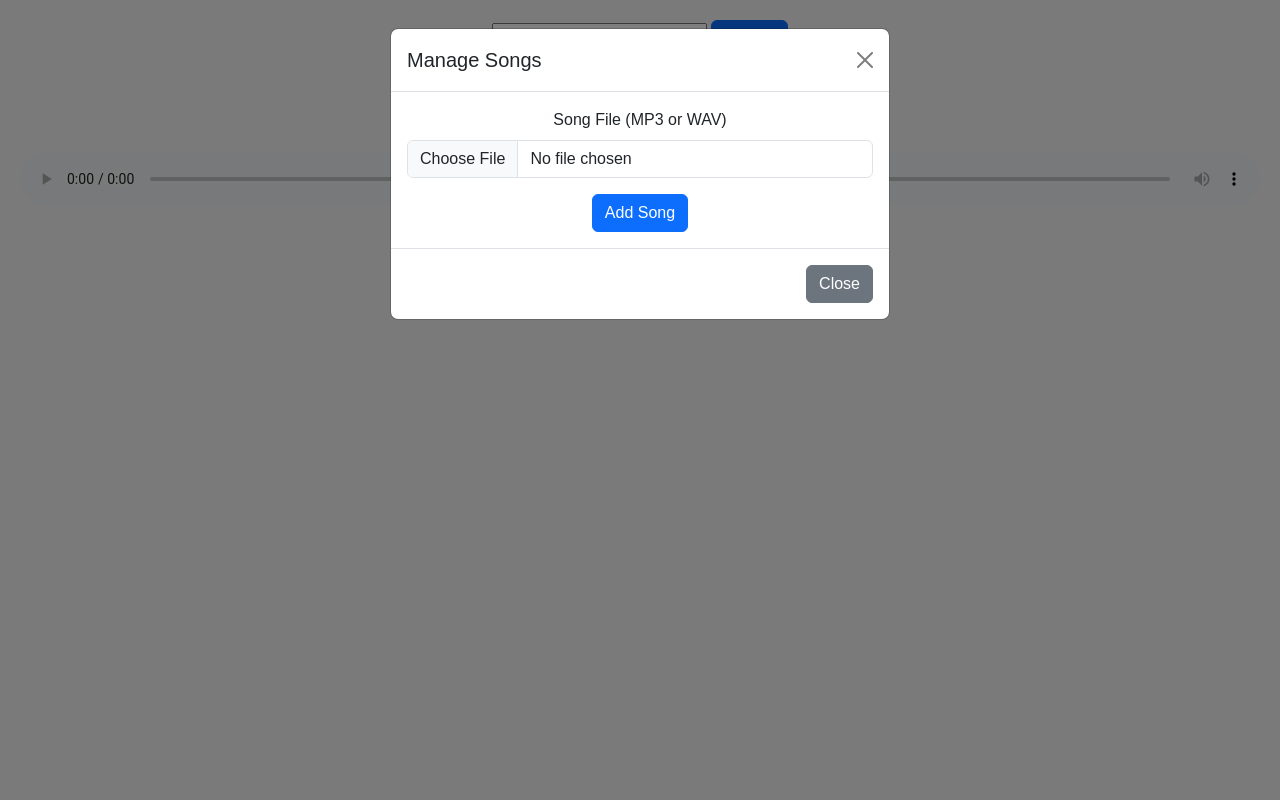
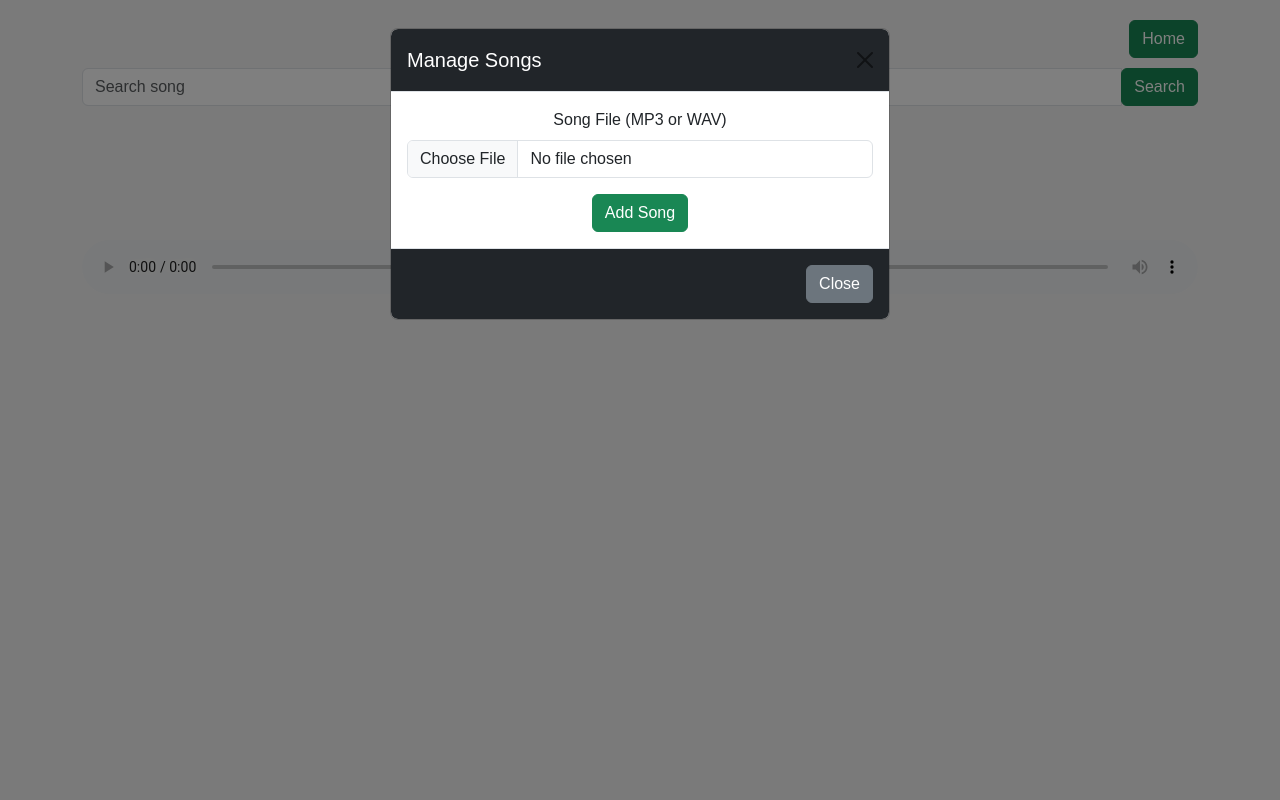
Before and after one commit to Mr-LuaM/simple-music-player, a CodeIgniter 4 app: the page made by app/Views/main.php in a window 1280 px wide, after a click on "Manage Songs". Run offline with PHP 8.4 and a stand-in for CodeIgniter, Linux system fonts and the light colour scheme; the template is opened without the code that fills it, so the values that code supplies are empty; some libraries are stand-ins or nearby versions.

Commit message:
V3
FINAL

```diff
--- a/app/Config/Routes.php
+++ b/app/Config/Routes.php
@@ -14,3 +14,4 @@ $routes->get('/delete_playlist/(:any)', 'MusicController::delete_playlist/$1');
 $routes->post('/addtoplaylist', 'MusicController::addToPlaylist');
 $routes->get('/playlist/(:any)', 'MusicController::viewPlaylist/$1');
 $routes->get('/search', 'MusicController::search');
+$routes->get('/removeFromPlaylist/(:segment)', 'MusicController::removeFromPlaylist/$1');
--- a/app/Views/include/add2playlist.php
+++ b/app/Views/include/add2playlist.php
@@ -1,36 +1,34 @@
-<div class="modal" id="myModal">
+<div class="modal fade" id="myModal" tabindex="-1" aria-labelledby="exampleModalLabel" aria-hidden="true">
     <div class="modal-dialog">
         <div class="modal-content">
-
             <!-- Modal Header -->
-            <div class="modal-header">
-                <h4 class="modal-title">Select from playlist</h4>
-                <button type="button" class="btn-close" data-bs-dismiss="modal"></button>
+            <div class="modal-header bg-dark text-white">
+                <h5 class="modal-title" id="exampleModalLabel">Select from playlist</h5>
+                <button type="button" class="btn-close text-white" data-bs-dismiss="modal" aria-label="Close"></button>
             </div>
 
-            <!-- Modal body -->
+            <!-- Modal Body -->
             <div class="modal-body">
                 <form action="/addtoplaylist" method="post">
-                    <!-- <p id="modalData"></p> -->
                     <input type="hidden" id="musicID" name="musicID" value="">
-
-                    <select name="playlist" class="form-control" id="playlistSelect">
-                        <?php foreach ($playlists as $playlist): ?>
-                            <option value="<?= $playlist['playlist_id'] ?>">
-                                <?= $playlist['name'] ?>
-                            </option>
-                        <?php endforeach ?>
-                    </select>
-
-                    <button type="submit">Submit</button>
+                    <div class="mb-3">
+                        <label for="playlistSelect" class="form-label">Select Playlist</label>
+                        <select name="playlist" class="form-select">
+                            <?php foreach ($playlists as $playlist): ?>
+                                <option value="<?= $playlist['playlist_id'] ?>">
+                                    <?= $playlist['name'] ?>
+                                </option>
+                            <?php endforeach ?>
+                        </select>
+                    </div>
+                    <button type="submit" class="btn btn-success">Submit</button>
                 </form>
             </div>
 
-            <!-- Modal footer -->
-            <div class="modal-footer">
-                <button type="button" class="btn btn-danger" data-bs-dismiss="modal">Close</button>
+            <!-- Modal Footer -->
+            <div class="modal-footer bg-dark">
+                <button type="button" class="btn btn-secondary" data-bs-dismiss="modal">Close</button>
             </div>
-
         </div>
     </div>
 </div>
--- a/app/Views/include/add_songs.php
+++ b/app/Views/include/add_songs.php
@@ -1,14 +1,12 @@
-<!-- The Modal -->
 <div class="modal fade" id="manageSongsModal" tabindex="-1" aria-labelledby="manageSongsModalLabel" aria-hidden="true">
     <div class="modal-dialog">
         <div class="modal-content">
-            <div class="modal-header">
+            <div class="modal-header bg-dark text-white">
                 <h5 class="modal-title" id="manageSongsModalLabel">Manage Songs</h5>
-                <button type="button" class="btn-close" data-bs-dismiss="modal" aria-label="Close"></button>
+                <button type="button" class="btn-close text-white" data-bs-dismiss="modal" aria-label="Close"></button>
             </div>
             <div class="modal-body">
-                <!-- Add your modal content here, e.g., a form to manage songs -->
-                <!-- Example form -->
+
                 <!-- Inside the Manage Songs Modal -->
                 <form action="/upload" method="post" enctype="multipart/form-data">
 
@@ -30,15 +28,14 @@
                         <input type="file" class="form-control" name="song" required>
                     </div>
 
-                    <!-- Add more input fields for duration, album, genre, etc. as needed -->
 
-                    <button type="submit" class="btn btn-primary">Add Song</button>
+
+                    <button type="submit" class="btn btn-success">Add Song</button>
                 </form>
+            </div>
+            <div class="modal-footer bg-dark">
+                <button type="button" class="btn btn-secondary" data-bs-dismiss="modal">Close</button>
 
-            </div>
-            <div class="modal-footer">
-                <button type="button" class="btn btn-secondary" data-bs-dismiss="modal">Close</button>
-                <!-- Add additional buttons or actions here if needed -->
             </div>
         </div>
     </div>
--- a/app/Views/include/playlist_modal.php
+++ b/app/Views/include/playlist_modal.php
@@ -1,49 +1,42 @@
-<!-Playlist modal->
+<!-- Playlist Modal -->
 <div class="modal fade" id="exampleModal" tabindex="-1" aria-labelledby="exampleModalLabel" aria-hidden="true">
-        <div class="modal-dialog">
+    <div class="modal-dialog modal-dialog-centered">
         <div class="modal-content">
-                <div class="modal-header">
-                    <h5 class="modal-title" id="exampleModalLabel">Modal title</h5>
-                    <button type="button" class="btn-close" data-bs-dismiss="modal" aria-label="Close"></button>
+            <div class="modal-header bg-dark text-white">
+                <h5 class="modal-title" id="exampleModalLabel">My Playlists</h5>
+                <button type="button" class="btn-close text-white" data-bs-dismiss="modal" aria-label="Close"></button>
             </div>
             <div class="modal-body">
-                    <br>
                 <div class="row">
-                        <div class="col-md-6 mb-3">
+                    <div class="col-md-12">
                         <?php foreach ($playlists as $playlist): ?>
-
-                                <div class="playlist-item">
-                                    <a href="/playlist/<?= $playlist['playlist_id'] ?>" class="playlist-link">
+                            <div class="playlist-item d-flex justify-content-between align-items-center mb-3">
+                                <a href="/playlist/<?= $playlist['playlist_id'] ?>?playlistID=<?= $playlist['playlist_id'] ?>"
+                                    class="playlist-link">
                                     <?= $playlist['name'] ?>
                                 </a>
 
-
-                                    <!-- <a href="/edit_playlist/<?= $playlist['playlist_id'] ?>" class="btn btn-primary btn-sm">Edit</a> -->
-                                    <a href="/delete_playlist/<?= $playlist['playlist_id'] ?>"
-                                        class="btn btn-danger btn-sm">Delete</a>
-
+                                <a href="/delete_playlist/<?= $playlist['playlist_id'] ?>" class="btn btn-danger btn-sm">
+                                    Delete
+                                </a>
                             </div>
                         <?php endforeach ?>
-
                     </div>
                 </div>
-
-
-
             </div>
             <div class="modal-footer">
-
-
                 <!-- Create Playlist Form -->
                 <form action="/create_playlist" method="post">
                     <div class="input-group">
-                            <input type="text" name="playlist_name" class="form-control"
-                                placeholder="Enter playlist name" value="<?= $playlist_records['name'] ?>" required>
-                            <button type="submit" class="btn btn-primary">Create</button>
+                        <input type="text" name="playlist_name" class="form-control" placeholder="Enter playlist name"
+                            value="<?= $playlist_records['name'] ?>" required>
+                        <button type="submit" class="btn btn-success">Create</button>
                     </div>
                 </form>
             </div>
-
+            <div class="modal-footer bg-dark">
+                <button type="button" class="btn btn-secondary" data-bs-dismiss="modal">Close</button>
             </div>
         </div>
     </div>
+</div>
--- a/app/Views/include/top.php
+++ b/app/Views/include/top.php
@@ -1,6 +1,3 @@
-<!DOCTYPE html>
-<html lang="en">
-
 <head>
     <meta charset="UTF-8">
     <meta name="viewport" content="width=device-width, initial-scale=1.0">
--- a/app/Views/main.php
+++ b/app/Views/main.php
@@ -11,50 +11,86 @@
 
 
 
-  <!-- In your view where the search form is displayed -->
-  <form action="/search" method="get">
-    <input type="search" name="search" placeholder="Search song">
+  <div class="container">
+    <a href="/main" class="btn btn-success float-end ">
+      <i class="fas fa-home"></i> Home
+    </a>
+    <br>
+    <!-- Search Form -->
+    <form class="mt-4 mb-3" action="/search" method="get">
+      <div class="input-group">
+        <input type="search" name="search" class="form-control" placeholder="Search song">
         <input type="hidden" name="context" value="<?= $context ?>">
-
         <?php if ($context === 'playlist'): ?>
-      <!-- Include the playlistID parameter when in a playlist context -->
-      <input type="hidden" name="playlistID" value="<?= $playlist['playlist_id'] ?>">
+          <input type="hidden" id="playlistIDInput" name="playlistID" value="">
         <?php endif ?>
-
-    <button type="submit" class="btn btn-primary">Search</button>
+        <div class="input-group-append">
+          <button type="submit" class="btn btn-success">Search</button> <!-- Applied a green color -->
+        </div>
+      </div>
     </form>
 
-  <h1>Music Player</h1>
-  <button type="button" class="btn btn-primary" data-bs-toggle="modal" data-bs-target="#exampleModal">
-    My Playlist
-  </button>
+    <!-- Music Player Header -->
+    <h1 class="mt-4">Music Player</h1>
 
-  <button type="button" class="btn btn-primary" data-bs-toggle="modal" data-bs-target="#manageSongsModal">
-    Manage Songs
-  </button>
+    <!-- Action Buttons -->
+    <div class="mb-3">
+      <button type="button" class="btn btn-success" data-bs-toggle="modal" data-bs-target="#exampleModal">My
+        Playlist</button> <!-- Applied a green color -->
+      <button type="button" class="btn btn-success" data-bs-toggle="modal" data-bs-target="#manageSongsModal">Manage
+        Songs</button> <!-- Applied a green color -->
+    </div>
 
+    <!-- Audio Player -->
+    <div class="audio-controls mb-3">
       <audio id="audio" controls autoplay></audio>
-  <ul id="playlist">
+    </div>
+
+    <!-- Music Playlist -->
+    <ul class="list-group" id="playlist">
       <?php foreach ($music as $musicItem): ?>
-      <li data-src="<?= base_url('/uploads/songs/' . $musicItem['file_path']) ?>">
+        <li class="list-group-item d-flex justify-content-between align-items-center"
+          data-src="<?= base_url('/uploads/songs/' . $musicItem['file_path']) ?>">
           <?= $musicItem['title'] ?>
-      </li>
-      <button type="button" class="btn btn-primary" data-bs-toggle="modal" data-bs-target="#myModal"
+          <?php if ($context === 'playlist'): ?>
+            <div class="btn-group">
+              <button type="button" class="btn btn-success" data-bs-toggle="modal" data-bs-target="#myModal"
                 onclick="setMusicID('<?= $musicItem['music_id'] ?>')">
                 <i class="fas fa-plus"></i>+
               </button>
+              <a href="<?= site_url('/removeFromPlaylist/' . $musicItem['id']) ?>" class="btn btn-danger btn-sm">
+                <i class="fas fa-minus"></i>-
+              </a>
+            </div>
+          <?php else: ?>
+            <button type="button" class="btn btn-success" data-bs-toggle="modal" data-bs-target="#myModal"
+              onclick="setMusicID('<?= $musicItem['music_id'] ?>')">
+              <i class="fas fa-plus"></i>+
+            </button>
+          <?php endif ?>
+        </li>
       <?php endforeach ?>
     </ul>
 
 
 
 
+  </div>
 
 
+  <script>
+    document.addEventListener('DOMContentLoaded', function () {
+      // Get the playlist ID from the URL
+      const urlParams = new URLSearchParams(window.location.search);
+      const playlistID = urlParams.get('playlistID');
 
-
-
-
+      // Set the value of the hidden input field
+      const playlistIDInput = document.getElementById('playlistIDInput');
+      if (playlistID) {
+        playlistIDInput.value = playlistID;
+      }
+    });
+  </script>
 
   <script>
     $(document).ready(function () {
@@ -126,6 +162,7 @@
       document.getElementById('musicID').value = musicID;
     }
   </script>
+
 </body>
 
 </html>
```
Also changed, not shown: app/Controllers/MusicController.php (+53 -33 lines), 10 other files. Lines whose indentation alone changed are shown as unchanged.
